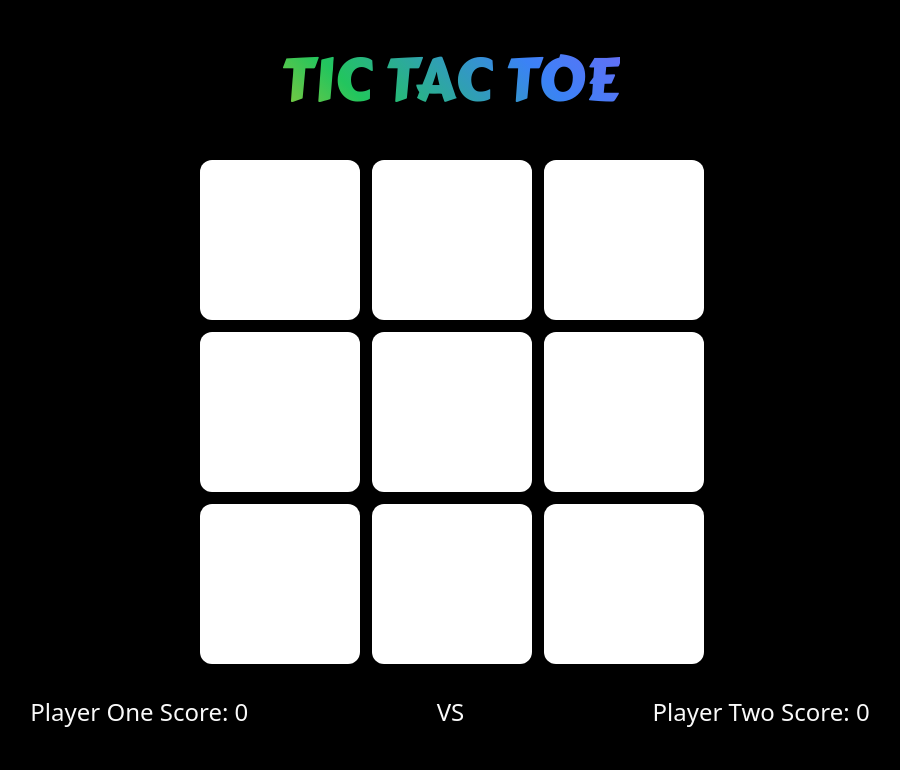
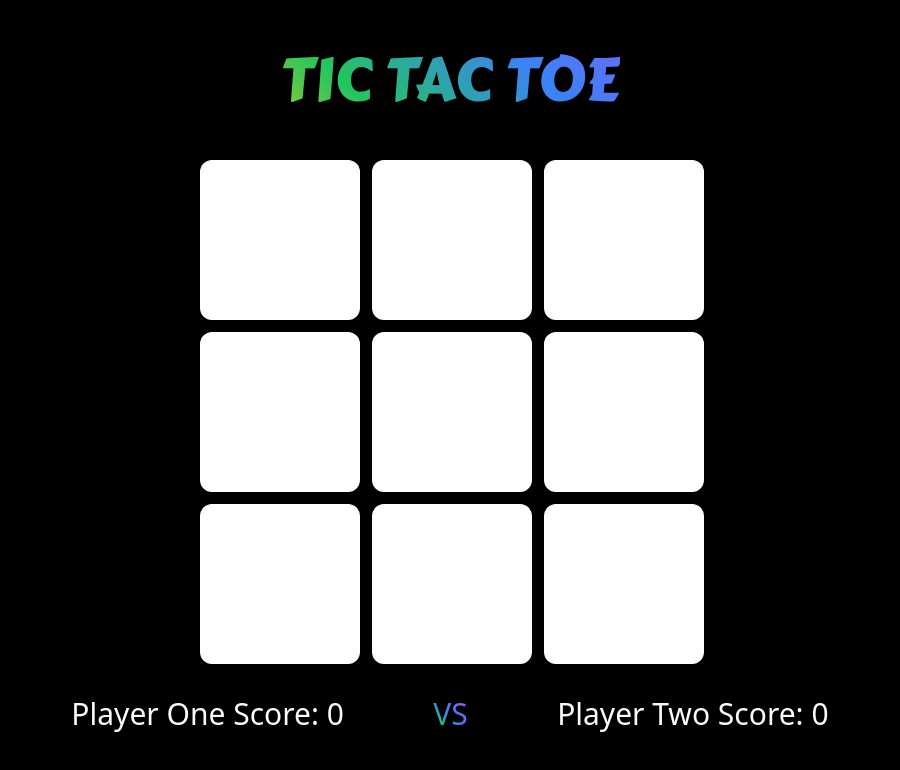
Before and after one commit to AmberlySB/tic-tac-toe, a website: page index.html in a window 1280 px wide. Both pictures are taken after a click on the element "Player vs Player". Shown: the whole page, without its empty margins (190-1090 px from the left). Drawn offline with Linux system fonts and the light colour scheme.

Commit message:
Add functionality for reset button Adjust position of scores in scorecard

```diff
--- a/css/input.css
+++ b/css/input.css
@@ -68,5 +68,8 @@
 @media screen and (min-width: 640px) {
   #score {
     flex-direction: row;
+    flex: 1;
+    min-width: 750px;
+    max-width: 1000px;
   }
 }
--- a/index.html
+++ b/index.html
@@ -65,7 +65,7 @@
       ></div>
     </div>
 
-    <div id="score-container">
+    <div id="score-container" class="flex justify-center">
       <div
         id="choose-players"
         class="mx-auto mt-8 box-border flex w-[300px] flex-col text-center text-2xl sm:w-[500px] sm:text-3xl"
@@ -100,6 +100,7 @@
           <button
             id="reset"
             type="button"
+            onclick="window.location.reload()"
             class="gradient-bg rounded-3xl px-7 py-2"
           >
             No!
--- a/main.js
+++ b/main.js
@@ -181,7 +181,7 @@ const accessDOM = (() => {
   const displayScore = () => {
     const scoreDiv = document.createElement("div");
     scoreDiv.setAttribute("id", "score");
-    scoreDiv.classList.add("text-2xl");
+    scoreDiv.classList.add("text-2xl", "sm:text-3xl");
     choosePlayers.replaceWith(scoreDiv);
     const score = document.getElementById("score");
     const playerOneDiv = document.createElement("div");
@@ -190,6 +190,7 @@ const accessDOM = (() => {
     const playerOneScore = document.getElementById("playerOne");
     playerOneScore.textContent = `${player.players[0].name} Score: ${player.players[0].score}`;
     const vsDiv = document.createElement("div");
+    vsDiv.classList.add("gradient-text");
     vsDiv.appendChild(document.createTextNode("VS"));
     score.appendChild(vsDiv);
     const playerTwoDiv = document.createElement("div");
```
Also changed, not shown: css/main.css.
